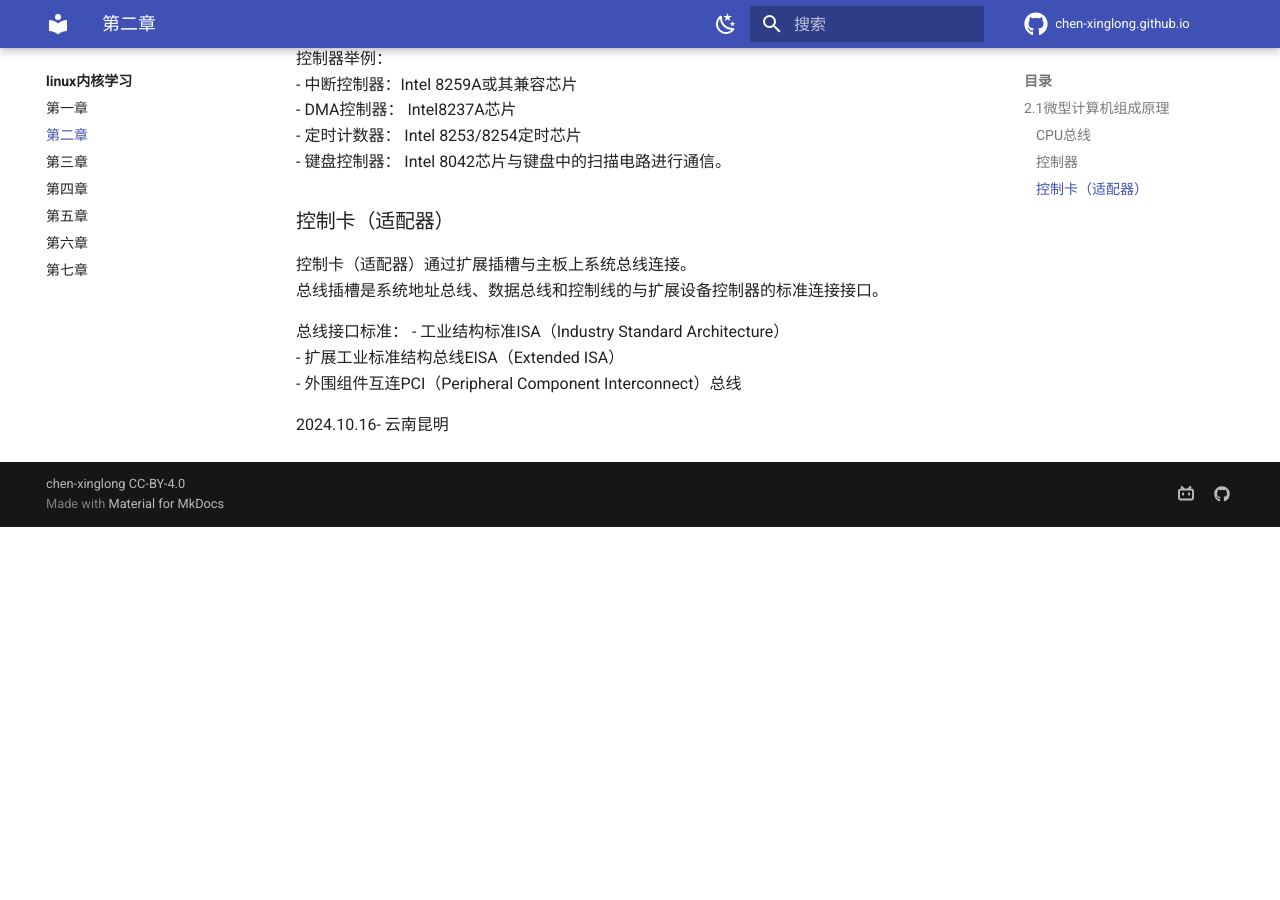
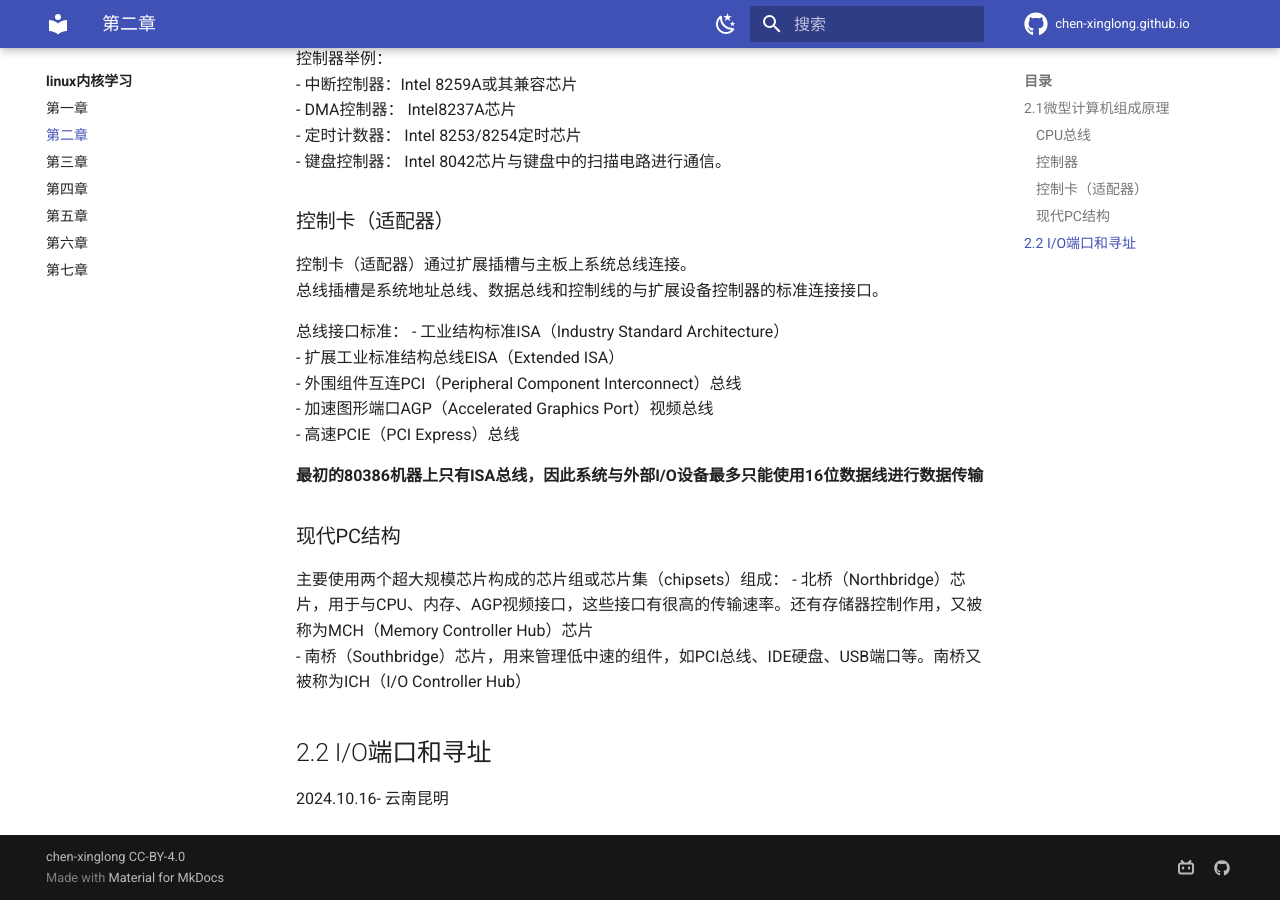
Before and after one commit to chen-xinglong/chen-xinglong.github.io, an MkDocs documentation site: the page built from docs/linux011/p2.md, in a window 1280 px wide and 900 px high, scrolled down 574 px. Built offline with MkDocs 1.6.1 and Material for MkDocs 9.7.7, drawn with Linux system fonts in a browser that asks for light colours; comment, search, counter and statistics services are not loaded; before the commit the page ends 1101 px from its top, so only the background shows below that.

Commit message:
remake BH3/

```diff
--- a/docs/linux011/p2.md
+++ b/docs/linux011/p2.md
@@ -31,6 +31,17 @@ CPU通过本地总线（或成为内部总线）与系统其他部分进行数
 - 工业结构标准ISA（Industry Standard Architecture）
 - 扩展工业标准结构总线EISA（Extended ISA）
 - 外围组件互连PCI（Peripheral Component Interconnect）总线
+- 加速图形端口AGP（Accelerated Graphics Port）视频总线
+- 高速PCIE（PCI Express）总线
+
+**最初的80386机器上只有ISA总线，因此系统与外部I/O设备最多只能使用16位数据线进行数据传输**
+
+### 现代PC结构
+主要使用两个超大规模芯片构成的芯片组或芯片集（chipsets）组成：
+- 北桥（Northbridge）芯片，用于与CPU、内存、AGP视频接口，这些接口有很高的传输速率。还有存储器控制作用，又被称为MCH（Memory Controller Hub）芯片
+- 南桥（Southbridge）芯片，用来管理低中速的组件，如PCI总线、IDE硬盘、USB端口等。南桥又被称为ICH（I/O Controller Hub）
+
+## 2.2 I/O端口和寻址
 
 
 
```
Also changed, not shown: docs/remake/BH3/elysia/爱莉2.png (added), 4 other files.
